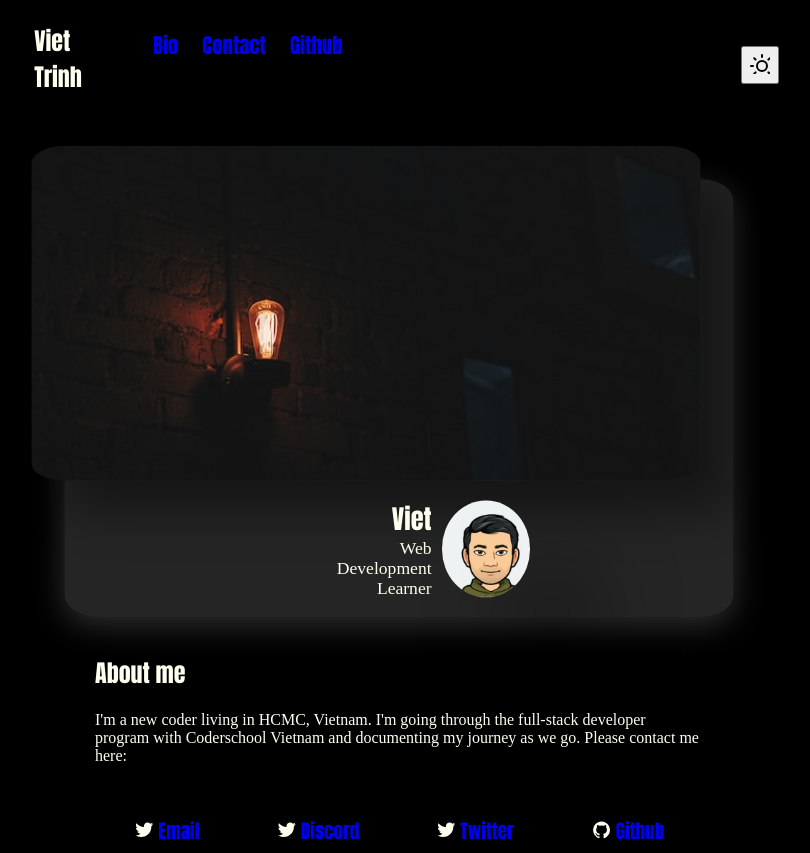
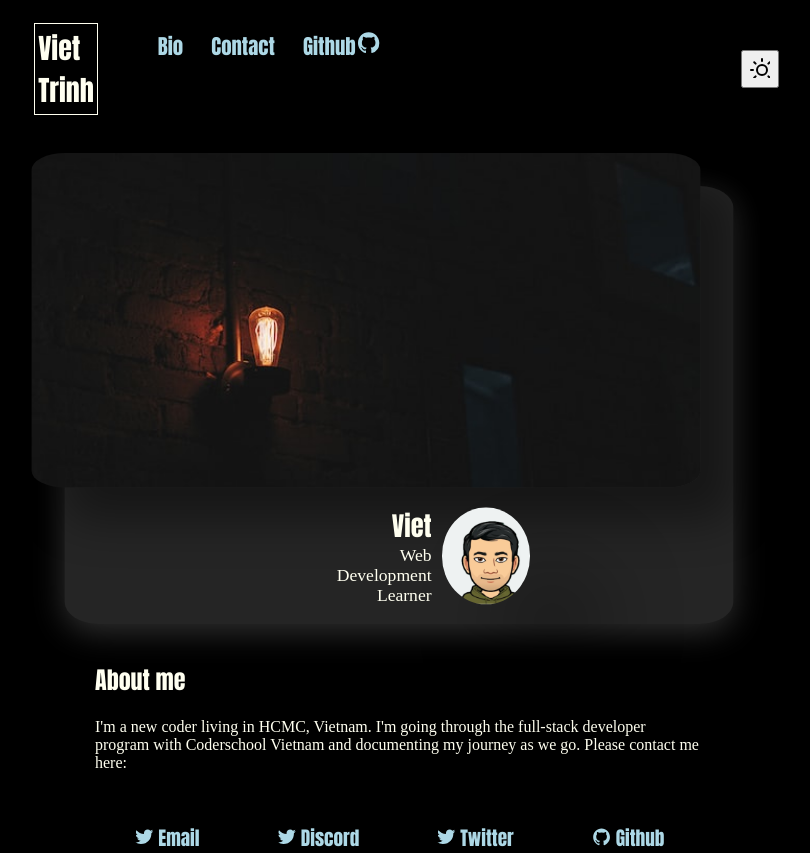
Before and after one commit to viettrinh1617/viettrinh1617, a website: page index.html in a window 1280 px wide. Shown: the whole page, without its empty margins (241-1051 px from the left). Drawn offline with Linux system fonts and the light colour scheme.

Commit message:
Change nav

```diff
--- a/index.html
+++ b/index.html
@@ -17,9 +17,9 @@
               <div class = "nav-link">
                 <a class "nav-link" href="#Bio">Bio</a>
                 <a class "nav-link" href="#Contact">Contact</a>
-                <a class "nav-link" href="https://github.com/viettrinh1617">
-                  Github
-                  <svg height="32" aria-hidden="true" viewBox="0 0 16 16" version="1.1" width="32" data-view-component="true" class="octicon octicon-mark-github v-align-middle">
+                <a class "nav-link" href="https://github.com/viettrinh1617" style="display:flex;">
+                  Github &nbsp
+                  <svg id="github-logo" fill="currentColor" height="32" aria-hidden="true" viewBox="0 0 16 16" version="1.1" width="32" data-view-component="true" class="octicon octicon-mark-github v-align-middle">
                       <path fill-rule="evenodd" d="M8 0C3.58 0 0 3.58 0 8c0 3.54 2.29 6.53 5.47 7.59.4.07.55-.17.55-.38 0-.19-.01-.82-.01-1.49-2.01.37-2.53-.49-2.69-.94-.09-.23-.48-.94-.82-1.13-.28-.15-.68-.52-.01-.53.63-.01 1.08.58 1.23.82.72 1.21 1.87.87 2.33.66.07-.52.28-.87.51-1.07-1.78-.2-3.64-.89-3.64-3.95 0-.87.31-1.59.82-2.15-.08-.2-.36-1.02.08-2.12 0 0 .67-.21 2.2.82.64-.18 1.32-.27 2-.27.68 0 1.36.09 2 .27 1.53-1.04 2.2-.82 2.2-.82.44 1.1.16 1.92.08 2.12.51.56.82 1.27.82 2.15 0 3.07-1.87 3.75-3.65 3.95.29.25.54.73.54 1.48 0 1.07-.01 1.93-.01 2.2 0 .21.15.46.55.38A8.013 8.013 0 0016 8c0-4.42-3.58-8-8-8z"></path>
                   </svg>
                   </a>
--- a/styles.css
+++ b/styles.css
@@ -8,7 +8,9 @@ body {
 }
 
 .container {
-  position: relative;
+  display: flex;
+  flex-direction: column;
+  align-self: center;
   max-width: 760px;
   height: 100vh;
   width: 70vw;
@@ -30,10 +32,11 @@ nav .nav-container .left-side {
 nav a {
   text-decoration: none;
   margin: 5%;
-  font-weight: Bold;
+  color: lightblue;
 }
 
 nav .nav-link {
+  margin-left: 15%;
   display: flex;
   justify-content: space-around;
   align-items: stretch;
@@ -45,11 +48,18 @@ nav .nav-link a:hover {
   color: turquoise;
 }
 
+nav #github-logo {
+  width: 24px;
+  height: 24px;
+}
+
 nav .nav-name {
-  font-size: 1.5em;
+  font-size: 1.75em;
   flex: 1 1 auto;
-  margin-right: 7%;
-  font-weight: Bold;
+  border: solid 1px ivory;
+  padding: 3px;
+  /* margin-right: 7%; */
+  /* font-weight: Bold; */
 }
 
 nav .right-side {
@@ -170,6 +180,7 @@ nav .dark-mode-icon {
 
 .contact .item {
   text-decoration: none;
+  color: lightblue;
 }
 
 .contact .item:hover {
```
